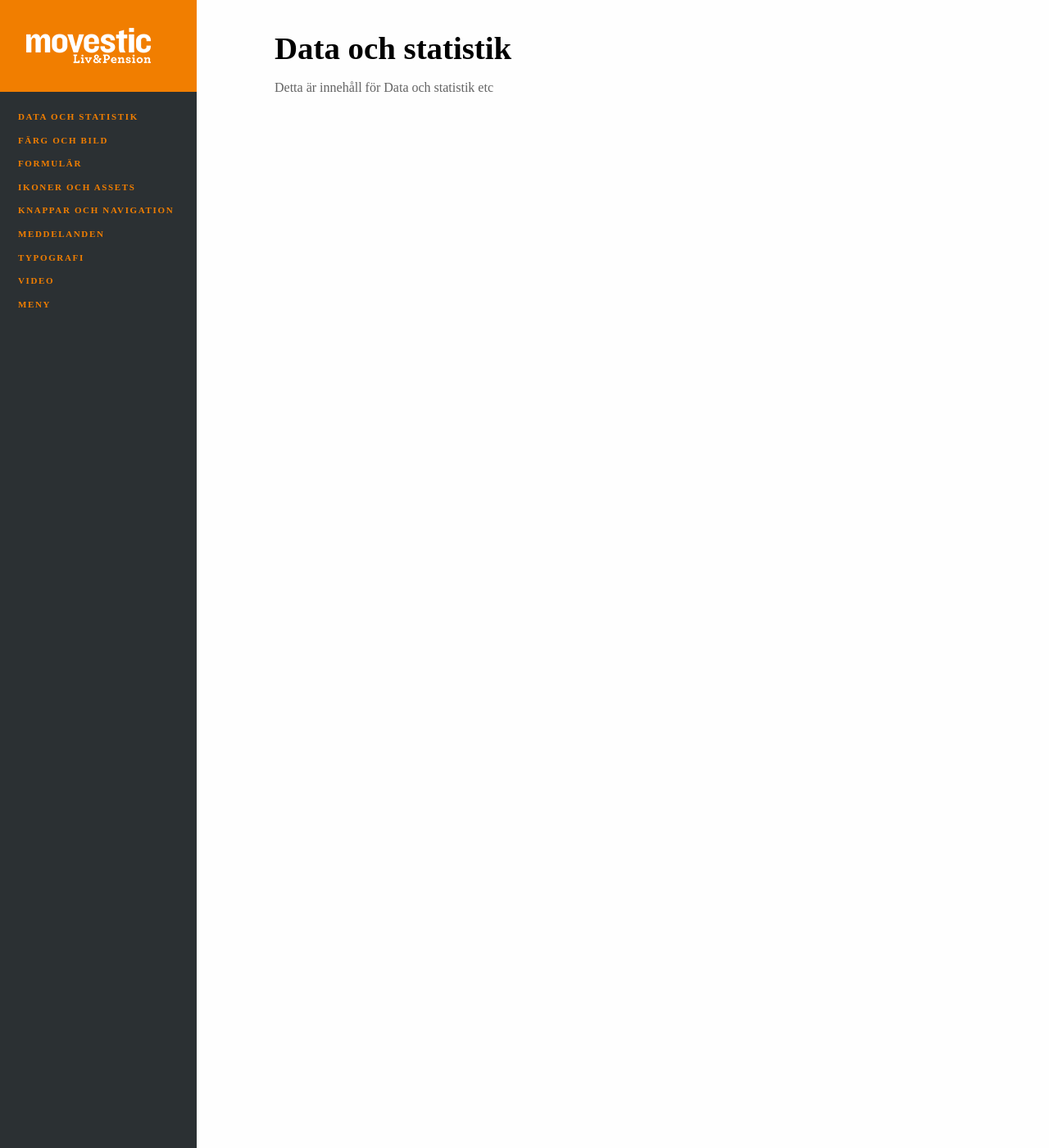
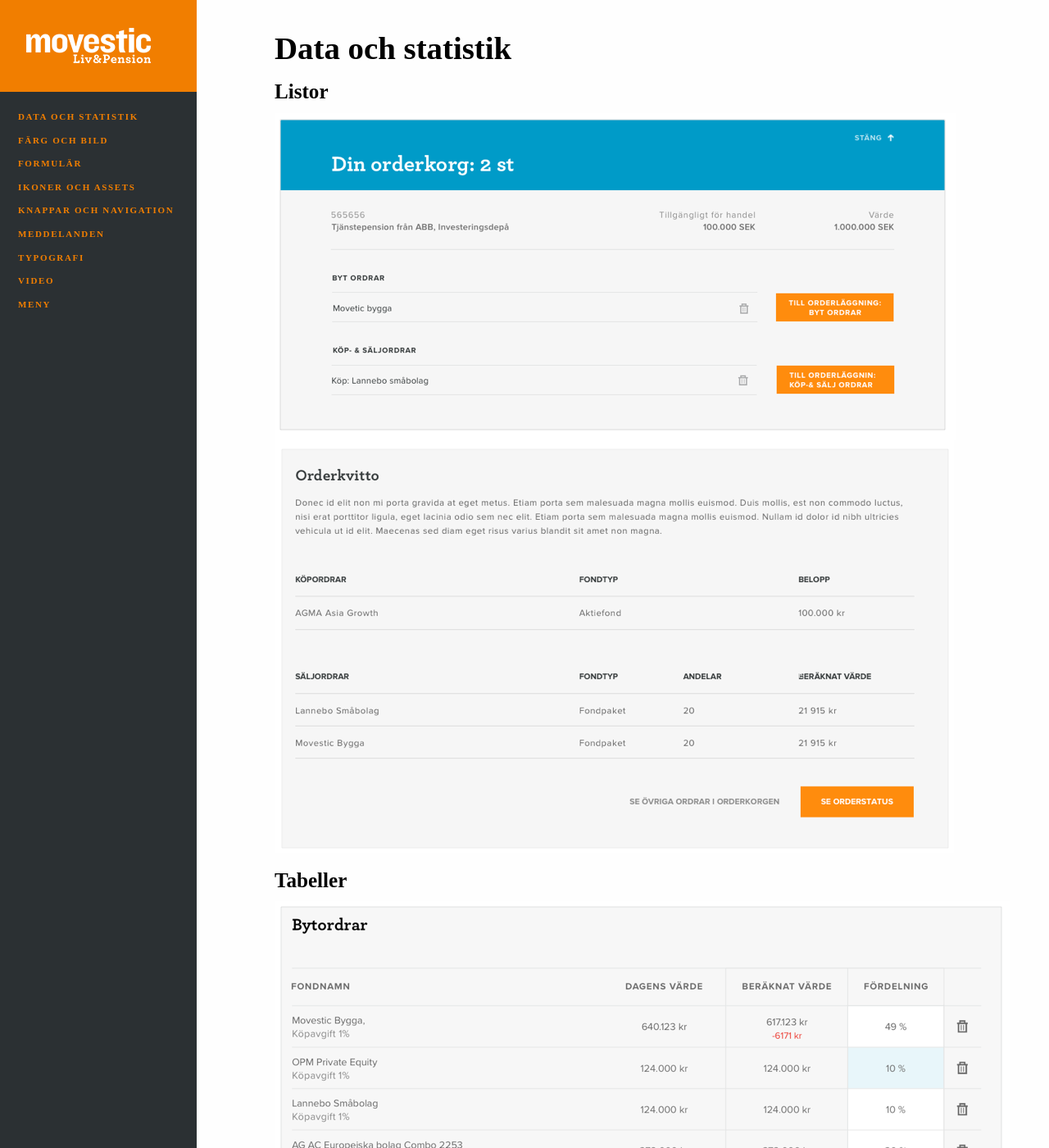
Before and after one commit to Movestic/DesignManual, a Jekyll site: the page built from docs/DataStatistik.md, in a window 1280 px wide and 1400 px high. Shown: the whole window at 82% size. Built offline with Jekyll 4.4.1, drawn with Linux system fonts in a browser that asks for light colours; nearby versions of some CDN libraries; some web fonts are replaced.

Commit message:
data & stat page complete

```diff
--- a/docs/DataStatistik.md
+++ b/docs/DataStatistik.md
@@ -5,4 +5,14 @@
 
 # Data och statistik
 
-Detta är innehåll för Data och statistik etc
+## Listor
+![]({{site.baseurl}}/img/tabelllista1.png)
+![]({{site.baseurl}}/img/tabelllista2.png)
+
+## Tabeller
+![]({{site.baseurl}}/img/tabelllista3.png)
+![]({{site.baseurl}}/img/tabelllista4.png)
+![]({{site.baseurl}}/img/tabelllista5.png)
+
+## Grafer
+![]({{site.baseurl}}/img/graf.png)
```
Also changed, not shown: docs/img/graf.png (added), docs/img/tabelllista1.png (added), docs/img/tabelllista2.png (added), docs/img/tabelllista3.png (added), docs/img/tabelllista4.png (added), docs/img/tabelllista5.png (added).
